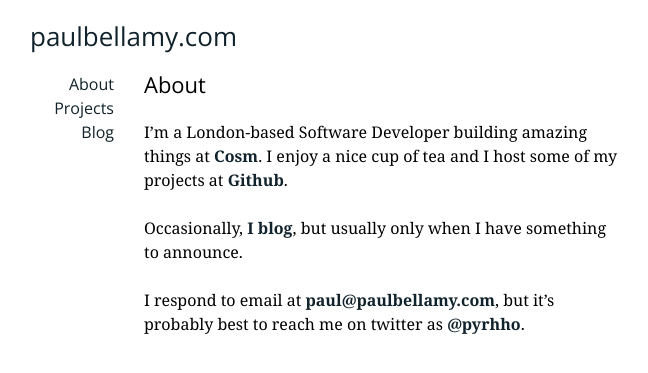
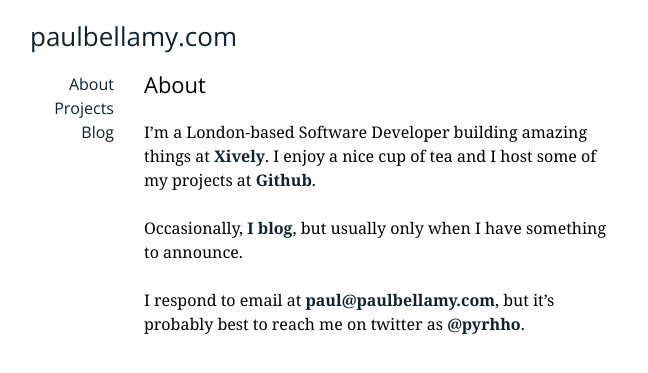
Before and after one commit to paulbellamy/paulbellamy.github.com, a Jekyll site: the page built from about/index.markdown, in a window 1280 px wide. Shown: the top 373 px of the page, without its empty margins (190-838 px from the left). Built offline with Jekyll 4.4.1, drawn with Linux system fonts in a browser that asks for light colours; Markdown is read by kramdown in place of the engine named in the settings; a script that is not in the unit is left out.

Commit message:
cosm -> xively

```diff
--- a/about/index.markdown
+++ b/about/index.markdown
@@ -7,7 +7,7 @@ name: about
 {{ page.title }}
 ----------------
 
-I'm a London-based Software Developer building amazing things at <a href="https://www.cosm.com/">Cosm</a>. I enjoy a nice cup of tea and I host some of my projects at <a href="http://www.github.com/paulbellamy">Github</a>.
+I'm a London-based Software Developer building amazing things at <a href="https://xively.com/">Xively</a>. I enjoy a nice cup of tea and I host some of my projects at <a href="http://www.github.com/paulbellamy">Github</a>.
 
 Occasionally, [I blog](/), but usually only when I have something to announce.
 
```
